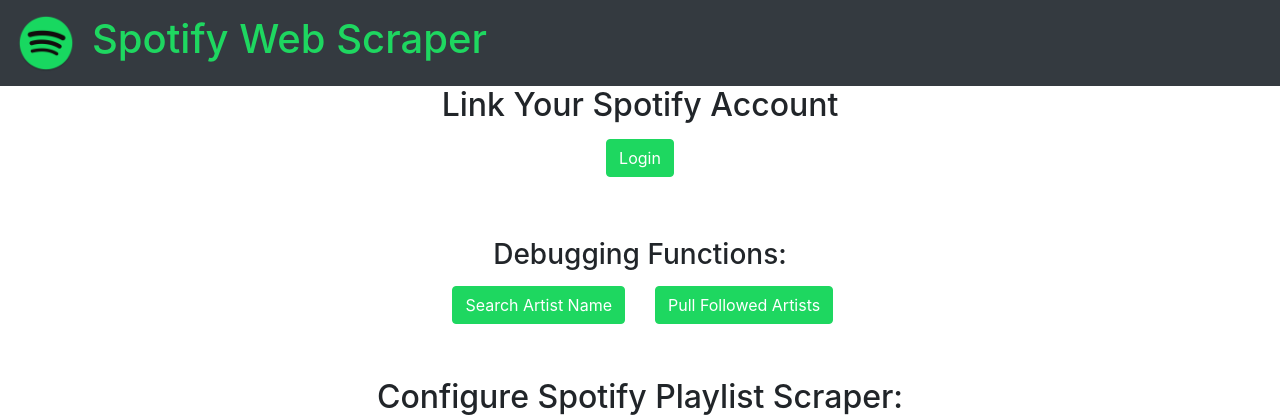
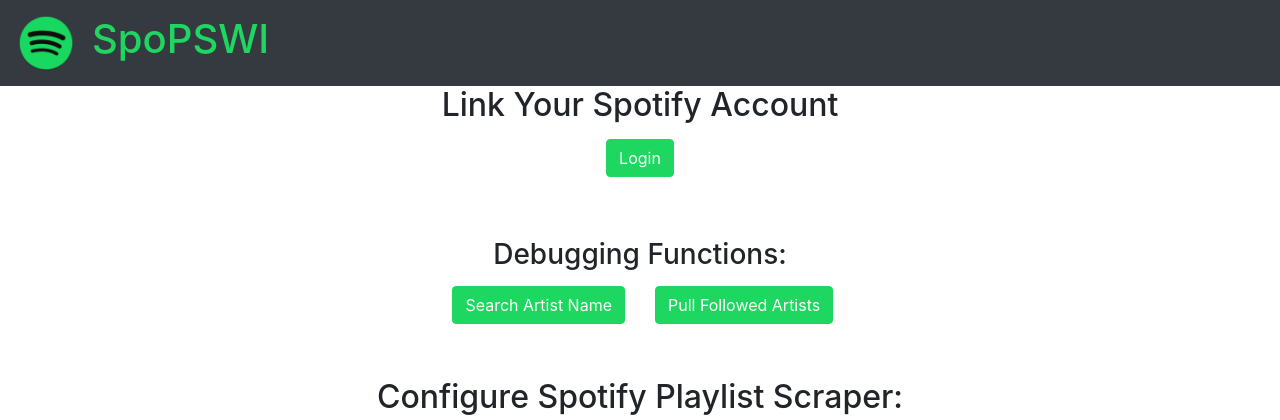
Before and after one commit to LDwhoRU/SpoPSWI, a Python web app: template spswi/spswi/templates/primary.html in a window 1280 px wide. Shown: the top 420 px of the page. Run offline with Jinja, Linux system fonts and the light colour scheme; the template is opened without the code that fills it, so the values that code supplies are empty.

Commit message:
The final push (probs)

```diff
--- a/spswi/spswi/templates/primary.html
+++ b/spswi/spswi/templates/primary.html
@@ -3,7 +3,7 @@
 <html>
 
 <head>
-    <title>Spotify Playlist Scraper</title>
+    <title>SpoPSWI</title>
     <link href="../static/style.css" rel="stylesheet" type="text/css" />
     <link href="../static/bootstrap.css" rel="stylesheet" type="text/css" />
 </head>
@@ -12,7 +12,7 @@
 
     <nav class="navbar navbar-expand-lg navbar-light bg-dark">
         <img class="navbar-brand spotify-logo" src="../static/spotify-logo.png" />
-        <h1 class="text-success">Spotify Web Scraper</h1>
+        <h1 class="text-success">SpoPSWI</h1>
     </nav>
 
     <!-- Authorisation-->
```
